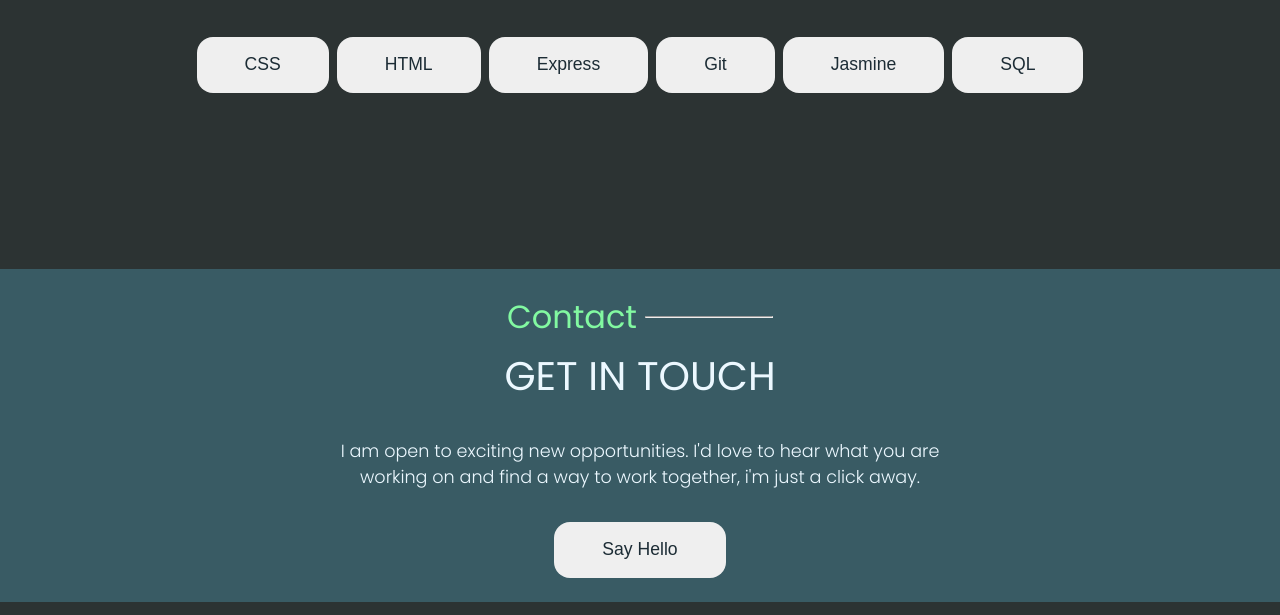
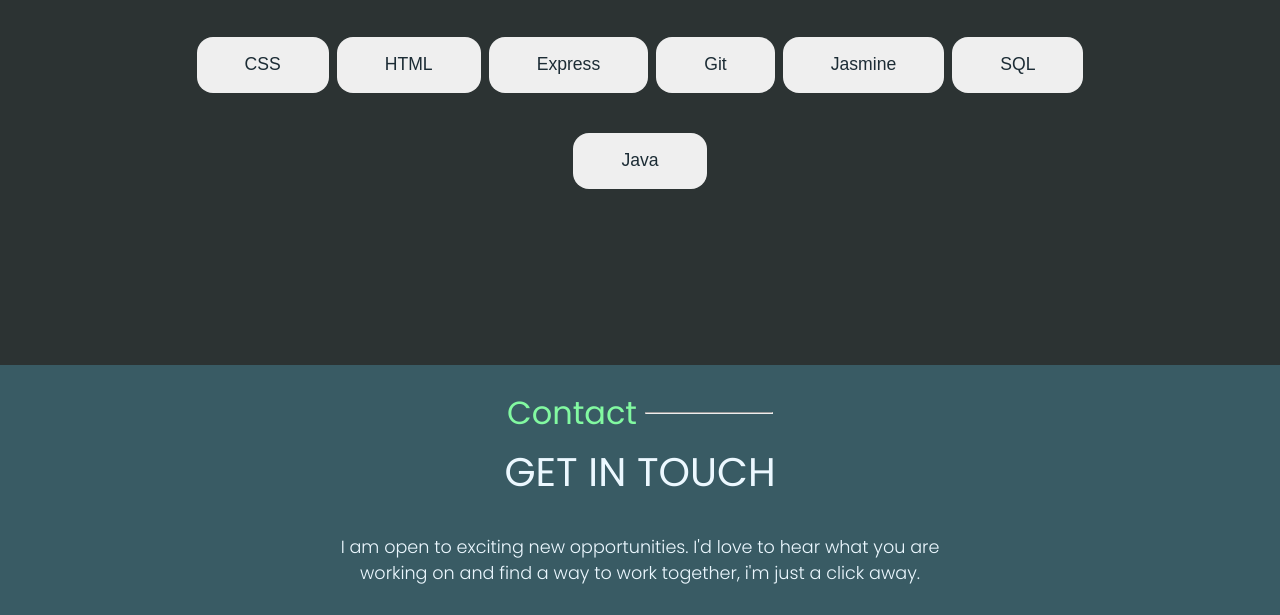
Before and after one commit to samtechnet/Portfolio, a plain HTML site: page index.html in a window 1280 px wide. Shown: the part 2643-3258 px from the top of the page. Drawn offline with Linux system fonts and the light colour scheme.

Commit message:
added more skill

```diff
--- a/index.html
+++ b/index.html
@@ -147,6 +147,9 @@
       <button class="skills-button">
         SQL
       </button>
+      <button class="skills-button">
+        Java
+      </button>
     </section>
     </section>
     <section id="contact" class="contact-section">
```
